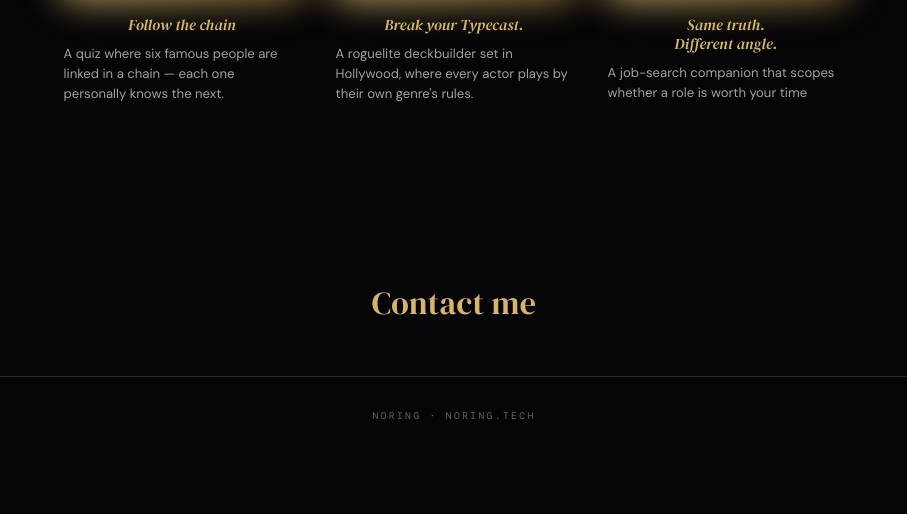
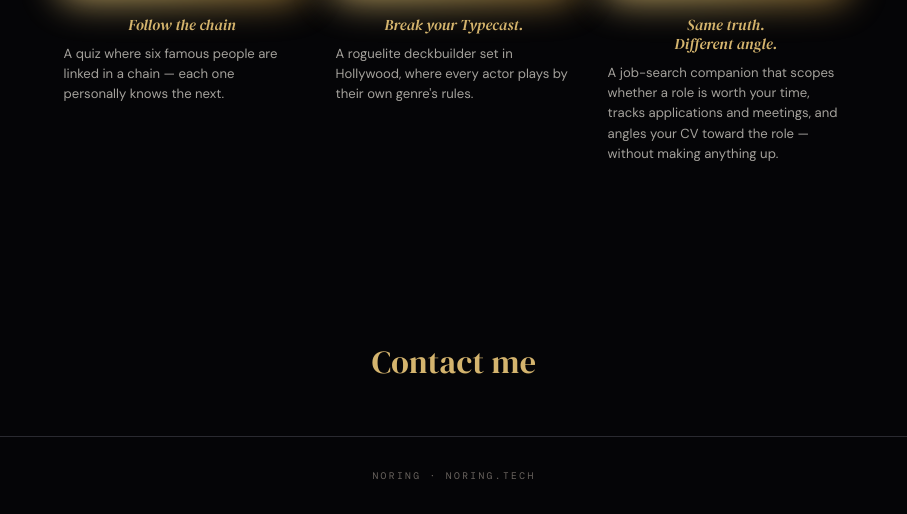
Before and after one commit to jensnoring-ui/noring-tech, a plain HTML site: page index.html in a window 1280 px wide. Shown: the part 1115-1629 px from the top of the page, without its empty margins (186-1093 px from the left). Before the commit the page ends 1569 px from the top, so only its background shows below. Drawn offline with nearby package versions, Linux system fonts and the light colour scheme; a web font is replaced by a local one.

Commit message:
Update index.html

```diff
--- a/index.html
+++ b/index.html
@@ -421,7 +421,7 @@ const projects = [
   {
     title: "Vinkling",
     tagline: "Same truth.\nDifferent angle.",
-    description: "A job-search companion that scopes whether a role is worth your time",
+    description: "A job-search companion that scopes whether a role is worth your time, tracks applications and meetings, and angles your CV toward the role — without making anything up.",
     url: "https://vinkling.se",
     image: "/vinkling.webp",
     showTitle: false
```
